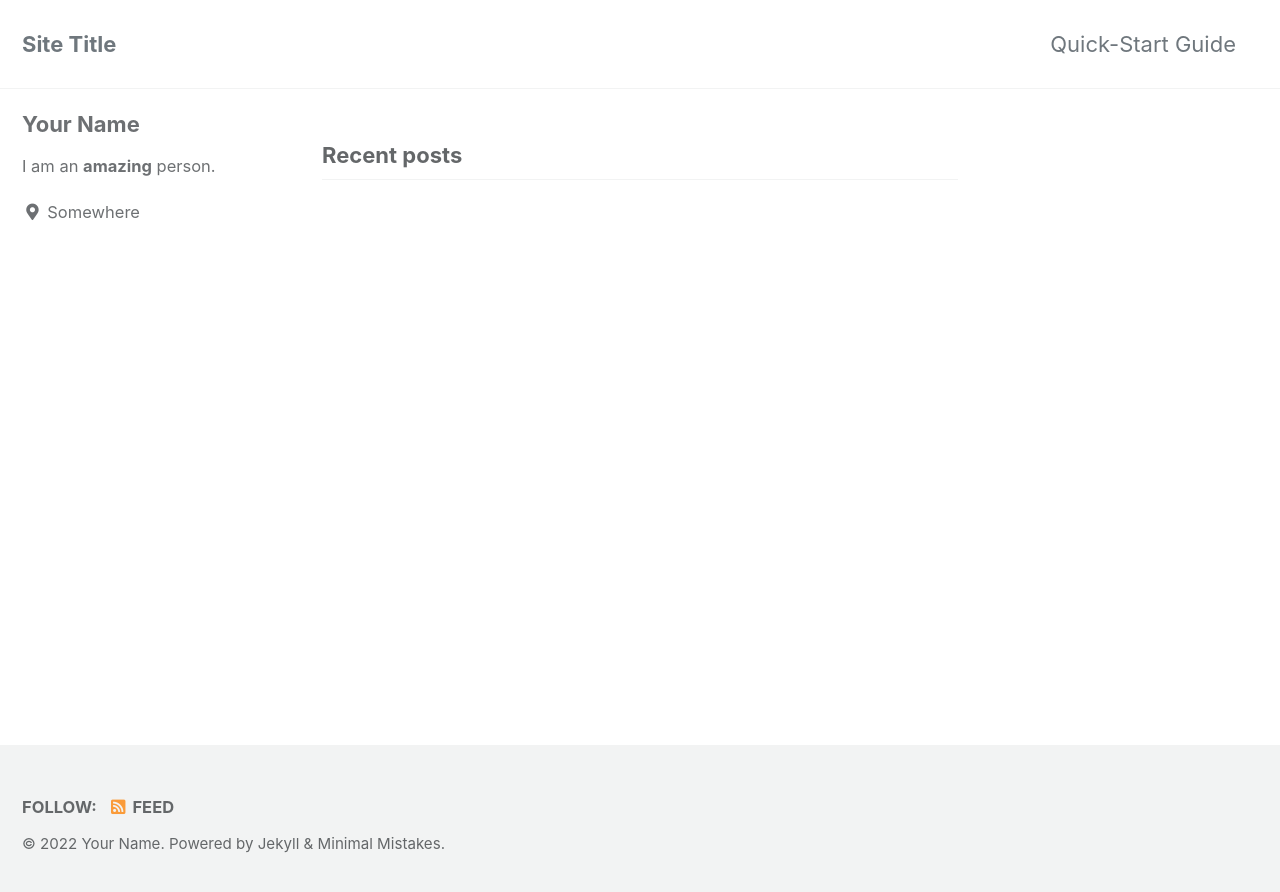
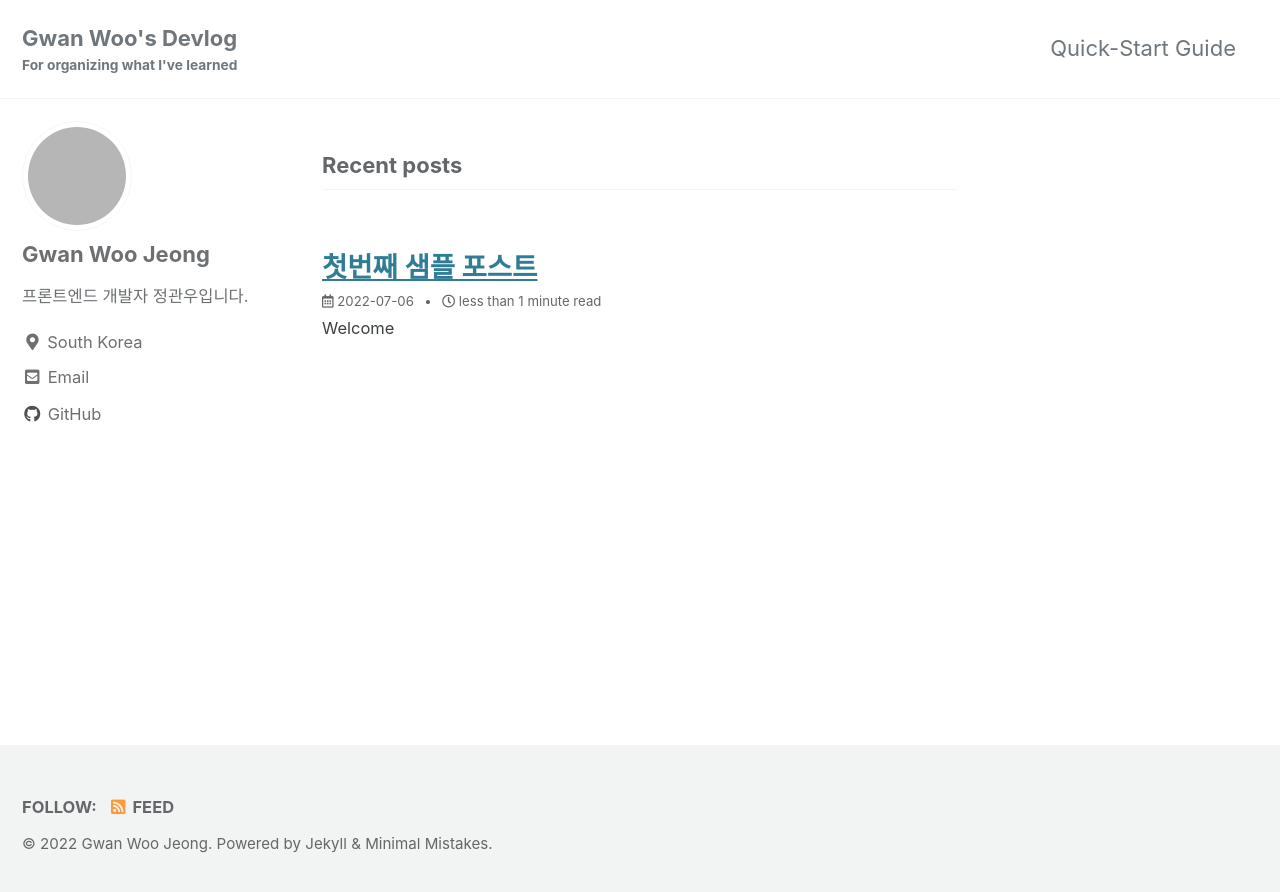
Before and after one commit to Gwan-Woo-Jeong/Gwan-Woo-Jeong.github.io, a Jekyll site: the page built from index.html, in a window 1280 px wide. Shown: the top 892 px of the page. Built offline with Jekyll 4.4.1, drawn with Linux system fonts in a browser that asks for light colours; cached includes are drawn as plain includes; the list of posts is cut into pages by our own code; grey boxes are pictures that could not be loaded.

Commit message:
config 세팅

````diff
--- a/_config.yml
+++ b/_config.yml
@@ -16,23 +16,23 @@ minimal_mistakes_skin: 'default' # "air", "aqua", "contrast", "dark", "dirt", "n
 
 # Site Settings
 locale: 'en-US'
-title: 'Site Title'
-title_separator: '-'
-subtitle: # site tagline that appears below site title in masthead
-name: 'Your Name'
-description: 'An amazing website.'
+title: "Gwan Woo's Devlog"
+title_separator: '|'
+subtitle: "For organizing what I've learned" # site tagline that appears below site title in masthead
+name: 'Gwan Woo Jeong'
+description: 'A website for organizing what I have learned.'
 url: 'https://gwan-woo-jeong.github.io'
 baseurl: # the subpath of your site, e.g. "/blog"
 repository: # GitHub username/repo-name e.g. "mmistakes/minimal-mistakes"
 teaser: # path of fallback teaser image, e.g. "/assets/images/500x300.png"
 logo: # path of logo image to display in the masthead, e.g. "/assets/images/88x88.png"
 masthead_title: # overrides the website title displayed in the masthead, use " " for no title
-# breadcrumbs            : false # true, false (default)
+breadcrumbs: true # true, false (default)
 words_per_minute: 200
 comments:
-  provider: # false (default), "disqus", "discourse", "facebook", "staticman", "staticman_v2", "utterances", "giscus", "custom"
+  provider: 'disqus' # false (default), "disqus", "discourse", "facebook", "staticman", "staticman_v2", "utterances", "giscus", "custom"
   disqus:
-    shortname: # https://help.disqus.com/customer/portal/articles/466208-what-s-a-shortname-
+    shortname: 'gwan-woo-jeong' # https://help.disqus.com/customer/portal/articles/466208-what-s-a-shortname-
   discourse:
     server: # https://meta.discourse.org/t/embedding-discourse-comments-via-javascript/31963 , e.g.: meta.discourse.org
   facebook:
@@ -96,22 +96,22 @@ social:
 
 # Analytics
 analytics:
-  provider: false # false (default), "google", "google-universal", "google-gtag", "custom"
+  provider: 'google-gtag' # false (default), "google", "google-universal", "google-gtag", "custom"
   google:
-    tracking_id:
-    anonymize_ip: # true, false (default)
+    tracking_id: 'G-WC1SBQWH6D'
+    anonymize_ip: false
 
 # Site Author
 author:
-  name: 'Your Name'
-  avatar: # path of avatar image, e.g. "/assets/images/bio-photo.jpg"
-  bio: 'I am an **amazing** person.'
-  location: 'Somewhere'
+  name: 'Gwan Woo Jeong'
+  avatar: 'https://avatars.githubusercontent.com/u/71377223?v=4' # path of avatar image, e.g. "/assets/images/bio-photo.jpg"
+  bio: '프론트엔드 개발자 정관우입니다.'
+  location: 'South Korea'
   email:
   links:
     - label: 'Email'
       icon: 'fas fa-fw fa-envelope-square'
-      # url: "mailto:your.name@email.com"
+      url: 'mailto:gwanuuoo@gmail.com'
     - label: 'Website'
       icon: 'fas fa-fw fa-link'
       # url: "https://your-website.com"
@@ -123,7 +123,7 @@ author:
       # url: "https://facebook.com/"
     - label: 'GitHub'
       icon: 'fab fa-fw fa-github'
-      # url: "https://github.com/"
+      url: 'https://github.com/Gwan-Woo-Jeong'
     - label: 'Instagram'
       icon: 'fab fa-fw fa-instagram'
       # url: "https://instagram.com/"
@@ -277,6 +277,9 @@ defaults:
       layout: single
       author_profile: true
       read_time: true
-      comments: # true
+      comments: true
       share: true
       related: true
+      show_date: true
+
+date_format: '%Y-%m-%d'
--- /dev/null
+++ b/_posts/2022-07-06-sample.md
@@ -0,0 +1,16 @@
+---
+layout: single
+title: '첫번째 샘플 포스트'
+---
+
+# Welcome
+
+첫 번째 블로그 포스트입니다.
+
+![technologist](../images/2022-07-06-sample/technologist-7098604.png)
+
+## H2
+
+```js
+Hello World!
+```
--- a/package.json
+++ b/package.json
@@ -30,6 +30,7 @@
     "uglify": "uglifyjs assets/js/vendor/jquery/jquery-3.6.0.js assets/js/plugins/jquery.fitvids.js assets/js/plugins/jquery.greedy-navigation.js assets/js/plugins/jquery.magnific-popup.js assets/js/plugins/jquery.ba-throttle-debounce.js assets/js/plugins/smooth-scroll.js assets/js/plugins/gumshoe.js assets/js/_main.js -c -m -o assets/js/main.min.js",
     "add-banner": "node banner.js",
     "watch:js": "onchange \"assets/js/**/*.js\" -e \"assets/js/main.min.js\" -- npm run build:js",
-    "build:js": "npm run uglify && npm run add-banner"
+    "build:js": "npm run uglify && npm run add-banner",
+    "start" : "bundle exec jekyll serve"
   }
 }
````
Also changed, not shown: images/2022-07-06-sample/technologist-7098510.png (added), images/2022-07-06-sample/technologist-7098604.png (added), images/2022-07-06-sample/technologist.png (added), 1 other file.
